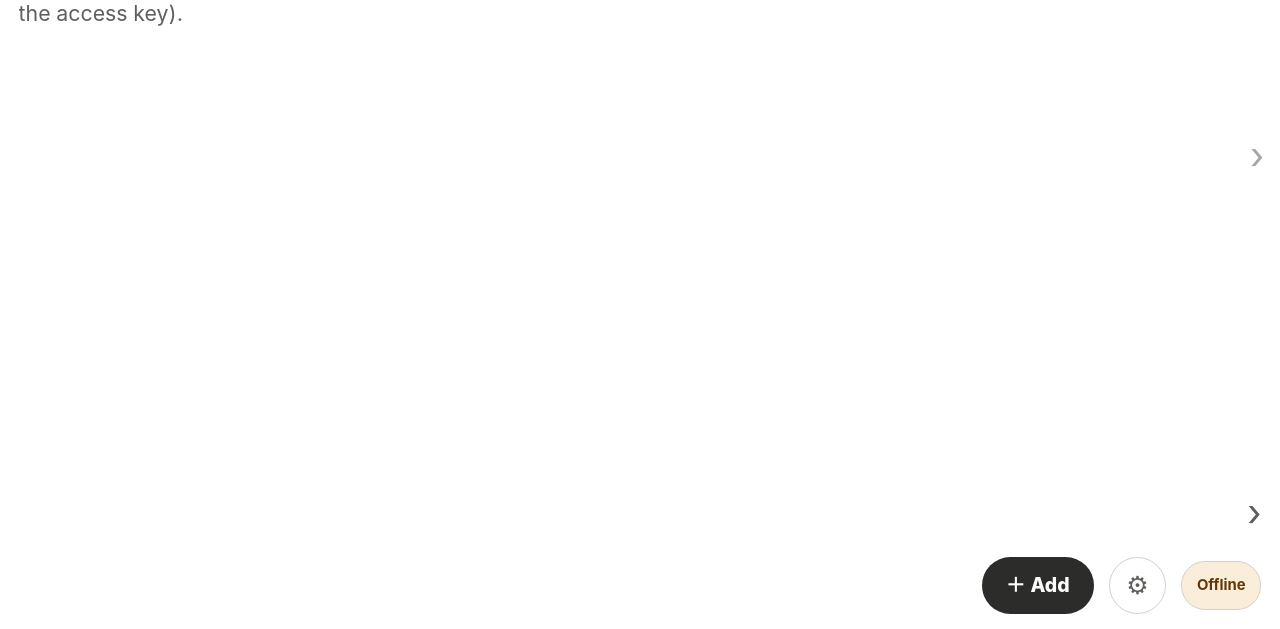
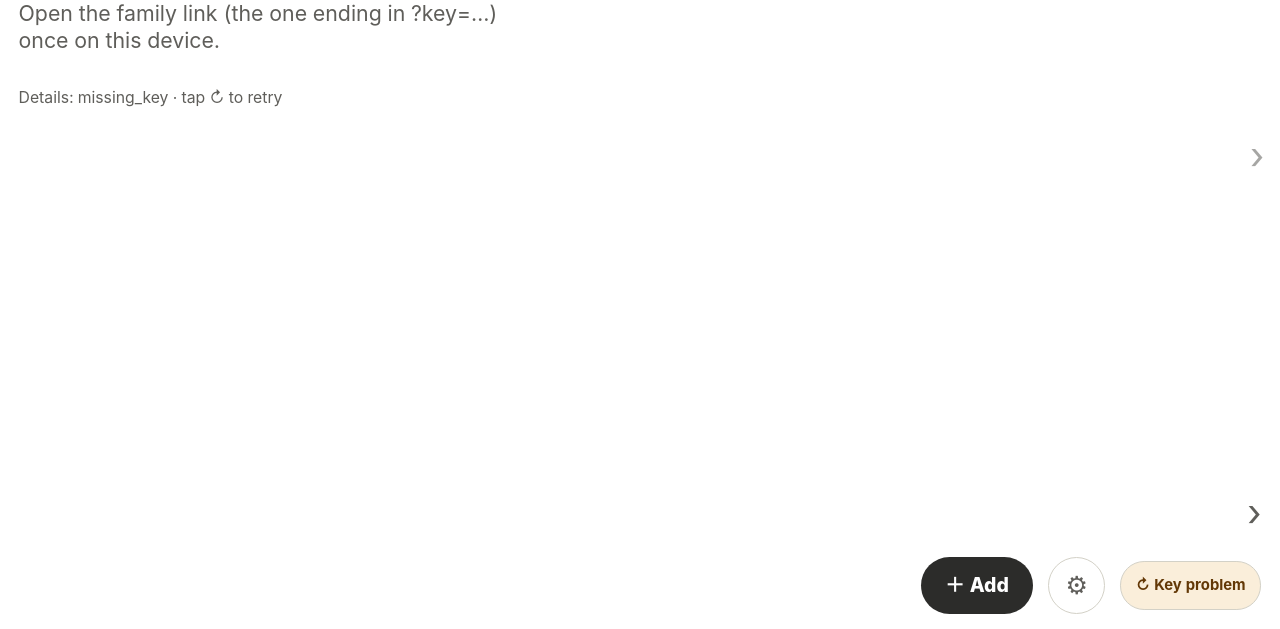
Before and after one commit to bartelbasement/family-wall-calendar, a website: page web/index.html in a window 1280 px wide. Shown: the part 171-800 px from the top of the page. Drawn offline with Linux system fonts and the light colour scheme.

Commit message:
Explain first-load failures: missing/invalid key vs server error vs blocked request, with details
Co-Authored-By: Claude Opus 5.5 <noreply@anthropic.com>

```diff
--- a/web/css/app.css
+++ b/web/css/app.css
@@ -324,3 +324,6 @@ button.stamp { min-height: 2.6rem; padding: 0 .8rem; border: 1px solid var(--lin
 .kw input { flex: 1; }
 .set-foot { display: grid; grid-template-columns: auto 1fr; gap: .6rem; margin-top: 1rem; }
 .set-foot .done-btn { margin-top: 0; background: var(--text); color: var(--bg); }
+
+/* first-load error details */
+.err-code { font-size: .85rem; color: var(--muted); margin-top: .6rem; }
--- a/web/js/app.js
+++ b/web/js/app.js
@@ -81,9 +81,9 @@ function render() {
   const { snap, error } = store.state;
   const stamp = $('#stamp');
   if (!snap) {
-    $('#now').innerHTML = `<div class="clock">${clockLabel(now())}</div><p class="now-empty">${
-      error === 'missing_key' ? 'Open this page with the family link (it contains the access key).' : error ? 'Can’t reach the calendar right now.' : 'Loading…'}</p>`;
-    stamp.textContent = error ? 'Offline' : '';
+    $('#now').innerHTML = `<div class="clock">${clockLabel(now())}</div><p class="now-empty">${errorText(error)}</p>${
+      error ? `<p class="err-code">Details: ${escHtml(error)} · tap ↻ to retry</p>` : ''}`;
+    stamp.textContent = error ? (error === 'forbidden' || error === 'missing_key' ? '↻ Key problem' : '↻ Offline') : '';
     stamp.className = 'stamp' + (error ? ' stale' : '');
     return;
   }
@@ -119,6 +119,17 @@ function render() {
 
   renderSheet(items, ctx);
   $('#toast').innerHTML = toastHtml(ui.toast);
+}
+
+const escHtml = (s) => String(s).replace(/[&<>"]/g, (c) => ({ '&': '&amp;', '<': '&lt;', '>': '&gt;', '"': '&quot;' }[c]));
+
+/** Plain-language reason for a failed first load. */
+function errorText(error) {
+  if (!error) return 'Loading…';
+  if (error === 'missing_key') return 'This device doesn’t have the access key yet. Open the family link (the one ending in ?key=…) once on this device.';
+  if (error === 'forbidden') return 'This device’s access key isn’t valid (it may be cut off or mistyped). Open the full family link again.';
+  if (/^http_/.test(error)) return 'The calendar server returned an error. It usually clears up in a minute.';
+  return 'Can’t reach the calendar server from this device (network or browser blocked the request).';
 }
 
 function renderSheet(items, ctx) {
```
